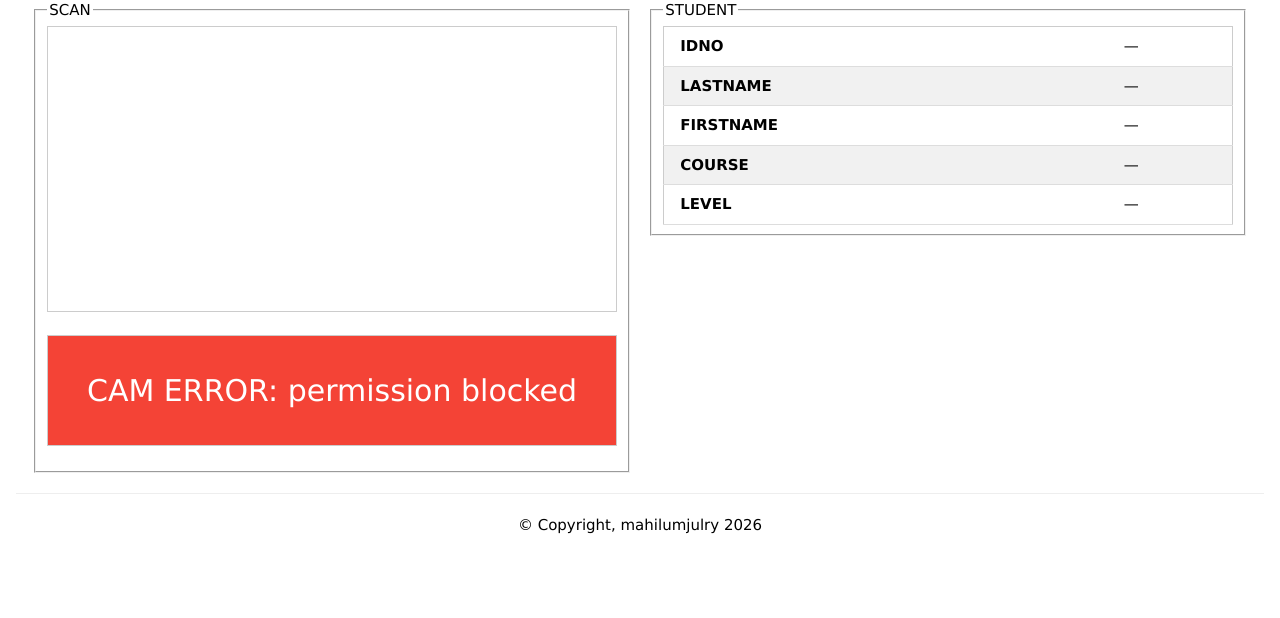
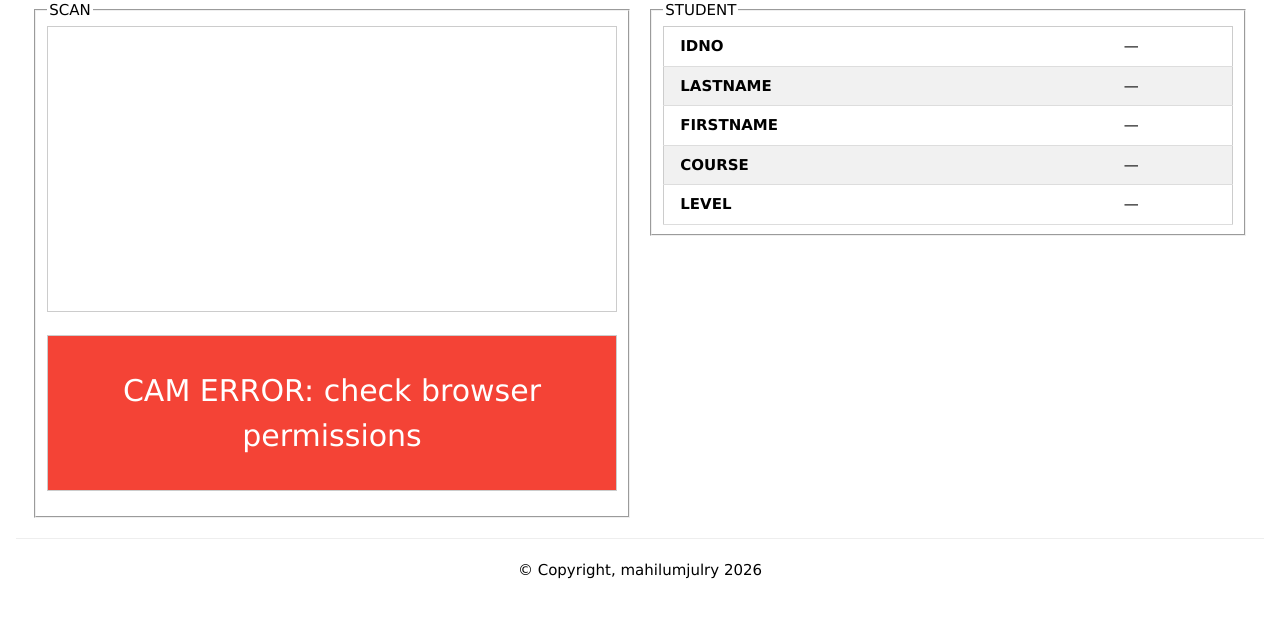
Before and after one commit to worriee/python-finals, a Flask app: page /scan in a window 1280 px wide. Shown: the part 88-706 px from the top of the page. Run offline with Flask 3, Linux system fonts and the light colour scheme.

Commit message:
fix: detailed error messages

```diff
--- a/templates/scan.html
+++ b/templates/scan.html
@@ -35,8 +35,8 @@
 	var busy = false;
 	var paused = false;
 	var CAM_MSG = {
-		NotAllowedError: 'CAM ERROR: permission blocked',
-		NotReadableError: 'CAM ERROR: scrcpy issue'
+		NotAllowedError: 'CAM ERROR: check browser permissions',
+		NotReadableError: 'CAM ERROR: check scrcpy'
 	};
 
 	function show(color, text){
@@ -62,18 +62,18 @@
 		.then(function(r){ return r.json(); })
 		.then(function(d){
 			if(d.ok){
-				show('w3-green', 'FOUND — ' + d.lastname + ', ' + d.firstname);
+				show('w3-green', 'FOUND: ' + d.lastname + ', ' + d.firstname);
 				document.getElementById('d_idno').textContent = d.idno;
 				document.getElementById('d_lastname').textContent = d.lastname;
 				document.getElementById('d_firstname').textContent = d.firstname;
 				document.getElementById('d_course').textContent = d.course;
 				document.getElementById('d_level').textContent = d.level;
 			}
-			else show('w3-red', 'UNKNOWN CODE');
+			else show('w3-red', 'UNKNOWN QR CODE');
 			paused = true;
 			setTimeout(function(){ paused = false; }, 2000);
 		})
-		.catch(function(e){ show('w3-red', 'ERROR — ' + e.message); })
+		.catch(function(e){ show('w3-red', 'ERROR: ' + e.message); })
 		.finally(function(){ busy = false; });
 	}
 
@@ -102,7 +102,7 @@
 			})
 			.catch(function(){ /* keep the phase-1 camera */ });
 		})
-		.catch(function(e){ show('w3-red', CAM_MSG[e.name] || 'CAM ERROR: device cam issue'); });
+		.catch(function(e){ show('w3-red', CAM_MSG[e.name] || 'CAM ERROR: device/cam issue'); });
 	}
 
 	startCamera();
```
